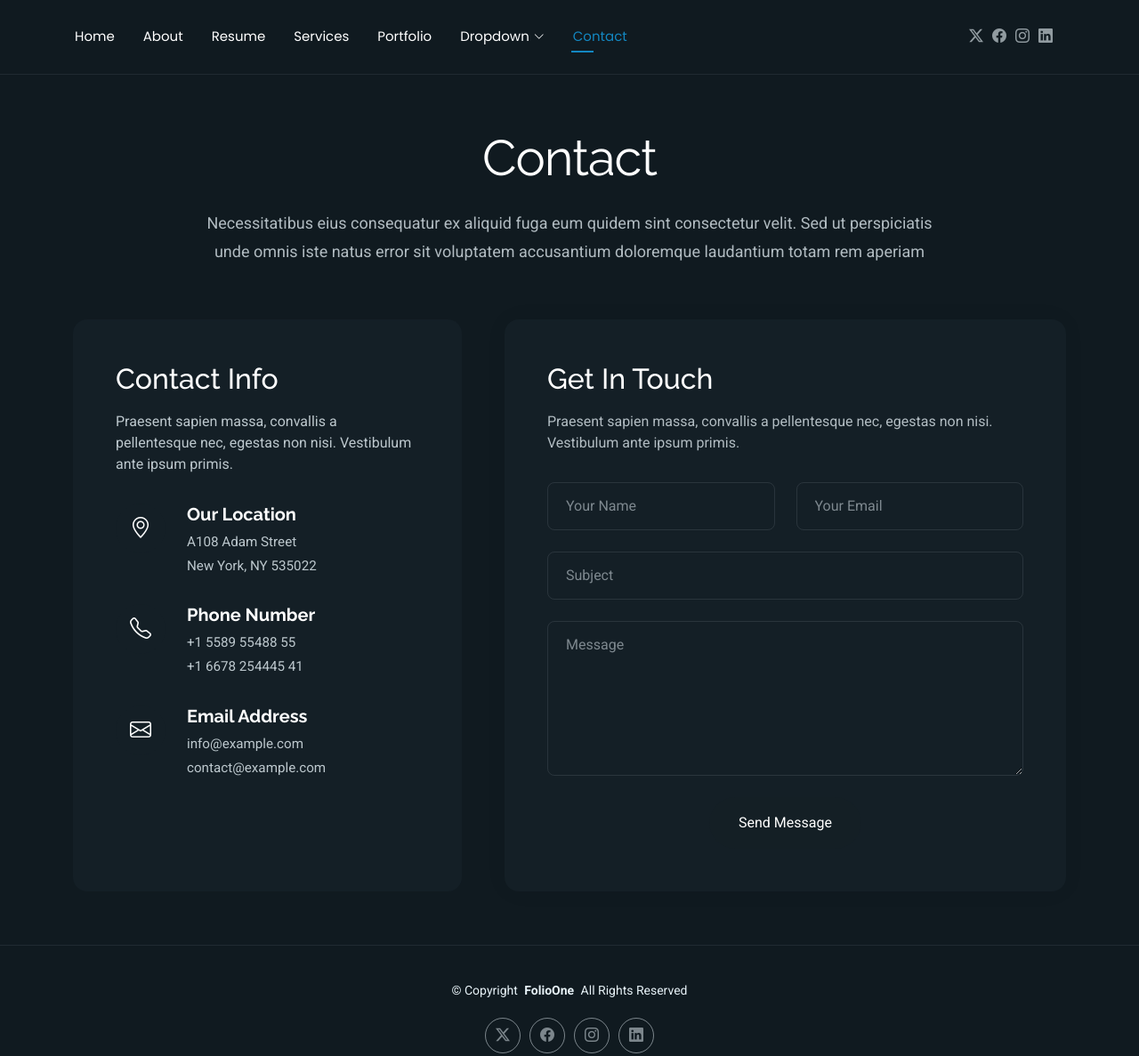
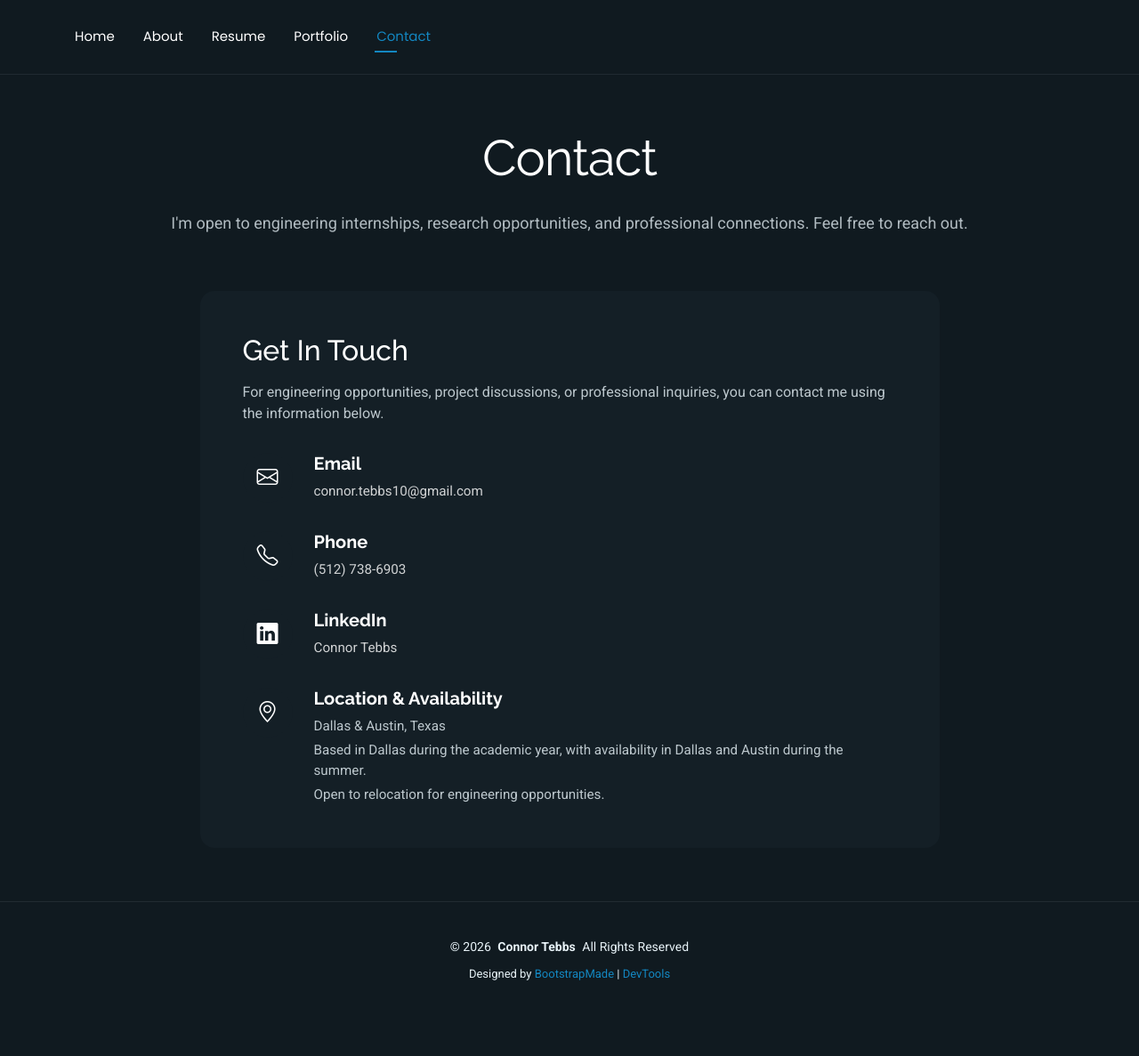
Before and after one commit to connortebbs/connortebbs.github.io, a plain HTML site: page contact.html in a window 1280 px wide. Shown: the top 1187 px of the page at 89% size. After the commit the page ends 1144 px from the top, so only its background shows below. Drawn offline with Linux system fonts and the light colour scheme.

Commit message:
Update contact.html

```diff
--- a/contact.html
+++ b/contact.html
@@ -1,39 +1,36 @@
+
 <!DOCTYPE html>
 <html lang="en">
 
 <head>
   <meta charset="utf-8">
   <meta content="width=device-width, initial-scale=1.0" name="viewport">
-  <title>Contact - FolioOne Bootstrap Template</title>
-  <meta name="description" content="">
-  <meta name="keywords" content="">
 
-  <!-- Favicons -->
+  <title>Contact | Connor Tebbs</title>
+  <meta name="description" content="Contact Connor Tebbs, mechanical engineering student at UT Dallas. Available for engineering opportunities in Dallas, Austin, and other locations.">
+
   <link href="assets/img/favicon.png" rel="icon">
   <link href="assets/img/apple-touch-icon.png" rel="apple-touch-icon">
 
   <!-- Fonts -->
   <link href="https://fonts.googleapis.com" rel="preconnect">
   <link href="https://fonts.gstatic.com" rel="preconnect" crossorigin>
-  <link href="https://fonts.googleapis.com/css2?family=Roboto:ital,wght@0,100;0,300;0,400;0,500;0,700;0,900;1,100;1,300;1,400;1,500;1,700;1,900&family=Poppins:ital,wght@0,100;0,200;0,300;0,400;0,500;0,600;0,700;0,800;0,900;1,100;1,200;1,300;1,400;1,500;1,600;1,700;1,800;1,900&family=Raleway:ital,wght@0,100;0,200;0,300;0,400;0,500;0,600;0,700;0,800;0,900;1,100;1,200;1,300;1,400;1,500;1,600;1,700;1,800;1,900&display=swap" rel="stylesheet">
+  <link href="https://fonts.googleapis.com/css2?family=Roboto:wght@300;400;500;700&family=Poppins:wght@300;400;500;600;700&family=Raleway:wght@300;400;500;600;700&display=swap" rel="stylesheet">
 
-  <!-- Vendor CSS Files -->
+  <!-- Vendor CSS -->
   <link href="assets/vendor/bootstrap/css/bootstrap.min.css" rel="stylesheet">
   <link href="assets/vendor/bootstrap-icons/bootstrap-icons.css" rel="stylesheet">
   <link href="assets/vendor/aos/aos.css" rel="stylesheet">
   <link href="assets/vendor/swiper/swiper-bundle.min.css" rel="stylesheet">
   <link href="assets/vendor/glightbox/css/glightbox.min.css" rel="stylesheet">
 
-  <!-- Main CSS File -->
   <link href="assets/css/main.css" rel="stylesheet">
 
-  <!-- =======================================================
-  * Template Name: FolioOne
-  * Template URL: https://bootstrapmade.com/folioone-bootstrap-portfolio-website-template/
-  * Updated: Aug 23 2025 with Bootstrap v5.3.7
-  * Author: BootstrapMade.com
-  * License: https://bootstrapmade.com/license/
-  ======================================================== -->
+  <!--
+  Template: FolioOne
+  Author: BootstrapMade.com
+  License: https://bootstrapmade.com/license/
+  -->
 </head>
 
 <body class="contact-page">
@@ -41,46 +38,16 @@
   <header id="header" class="header d-flex align-items-center light-background sticky-top">
     <div class="container position-relative d-flex align-items-center justify-content-between">
 
-      <!-- <a href="index.html" class="logo d-flex align-items-center me-auto me-xl-0">
-      <img src="assets/img/logo.webp" alt="">
-      <h1 class="sitename">FolioOne</h1>
-    </a> -->
-
       <nav id="navmenu" class="navmenu">
         <ul>
           <li><a href="index.html">Home</a></li>
           <li><a href="about.html">About</a></li>
           <li><a href="resume.html">Resume</a></li>
-          <li><a href="services.html">Services</a></li>
           <li><a href="portfolio.html">Portfolio</a></li>
-          <li class="dropdown"><a href="#"><span>Dropdown</span> <i class="bi bi-chevron-down toggle-dropdown"></i></a>
-            <ul>
-              <li><a href="#">Dropdown 1</a></li>
-              <li class="dropdown"><a href="#"><span>Deep Dropdown</span> <i class="bi bi-chevron-down toggle-dropdown"></i></a>
-                <ul>
-                  <li><a href="#">Deep Dropdown 1</a></li>
-                  <li><a href="#">Deep Dropdown 2</a></li>
-                  <li><a href="#">Deep Dropdown 3</a></li>
-                  <li><a href="#">Deep Dropdown 4</a></li>
-                  <li><a href="#">Deep Dropdown 5</a></li>
-                </ul>
-              </li>
-              <li><a href="#">Dropdown 2</a></li>
-              <li><a href="#">Dropdown 3</a></li>
-              <li><a href="#">Dropdown 4</a></li>
-            </ul>
-          </li>
           <li><a href="contact.html" class="active">Contact</a></li>
         </ul>
         <i class="mobile-nav-toggle d-xl-none bi bi-list"></i>
       </nav>
-
-      <div class="header-social-links">
-        <a href="#" class="twitter"><i class="bi bi-twitter-x"></i></a>
-        <a href="#" class="facebook"><i class="bi bi-facebook"></i></a>
-        <a href="#" class="instagram"><i class="bi bi-instagram"></i></a>
-        <a href="#" class="linkedin"><i class="bi bi-linkedin"></i></a>
-      </div>
 
     </div>
   </header>
@@ -90,133 +57,159 @@
     <!-- Contact Section -->
     <section id="contact" class="contact section">
 
-      <!-- Section Title -->
       <div class="container section-title" data-aos="fade-up">
         <h2>Contact</h2>
-        <p>Necessitatibus eius consequatur ex aliquid fuga eum quidem sint consectetur velit. Sed ut perspiciatis unde omnis iste natus error sit voluptatem accusantium doloremque laudantium totam rem aperiam</p>
-      </div><!-- End Section Title -->
+        <p>
+          I'm open to engineering internships, research opportunities,
+          and professional connections. Feel free to reach out.
+        </p>
+      </div>
 
       <div class="container" data-aos="fade-up" data-aos-delay="100">
 
-        <div class="row g-4 g-lg-5">
-          <div class="col-lg-5">
+        <div class="row justify-content-center">
+
+          <div class="col-lg-9">
+
             <div class="info-box" data-aos="fade-up" data-aos-delay="200">
-              <h3>Contact Info</h3>
-              <p>Praesent sapien massa, convallis a pellentesque nec, egestas non nisi. Vestibulum ante ipsum primis.</p>
 
+              <h3>Get In Touch</h3>
+
+              <p>
+                For engineering opportunities, project discussions,
+                or professional inquiries, you can contact me using
+                the information below.
+              </p>
+
+              <!-- Email -->
               <div class="info-item" data-aos="fade-up" data-aos-delay="300">
+
+                <div class="icon-box">
+                  <i class="bi bi-envelope"></i>
+                </div>
+
+                <div class="content">
+                  <h4>Email</h4>
+                  <p>
+                    <a href="mailto:connor.tebbs10@gmail.com">
+                      connor.tebbs10@gmail.com
+                    </a>
+                  </p>
+                </div>
+
+              </div>
+
+              <!-- Phone -->
+              <div class="info-item" data-aos="fade-up" data-aos-delay="350">
+
+                <div class="icon-box">
+                  <i class="bi bi-telephone"></i>
+                </div>
+
+                <div class="content">
+                  <h4>Phone</h4>
+                  <p>
+                    <a href="tel:+15127386903">
+                      (512) 738-6903
+                    </a>
+                  </p>
+                </div>
+
+              </div>
+
+              <!-- LinkedIn -->
+              <div class="info-item" data-aos="fade-up" data-aos-delay="400">
+
+                <div class="icon-box">
+                  <i class="bi bi-linkedin"></i>
+                </div>
+
+                <div class="content">
+                  <h4>LinkedIn</h4>
+                  <p>
+                    <a href="https://www.linkedin.com/in/connor-tebbs-366144385/"
+                       target="_blank"
+                       rel="noopener noreferrer">
+                      Connor Tebbs
+                    </a>
+                  </p>
+                </div>
+
+              </div>
+
+              <!-- Location -->
+              <div class="info-item" data-aos="fade-up" data-aos-delay="450">
+
                 <div class="icon-box">
                   <i class="bi bi-geo-alt"></i>
                 </div>
+
                 <div class="content">
-                  <h4>Our Location</h4>
-                  <p>A108 Adam Street</p>
-                  <p>New York, NY 535022</p>
+
+                  <h4>Location &amp; Availability</h4>
+
+                  <p>Dallas &amp; Austin, Texas</p>
+
+                  <p>
+                    Based in Dallas during the academic year,
+                    with availability in Dallas and Austin
+                    during the summer.
+                  </p>
+
+                  <p>
+                    Open to relocation for engineering opportunities.
+                  </p>
+
                 </div>
+
               </div>
 
-              <div class="info-item" data-aos="fade-up" data-aos-delay="400">
-                <div class="icon-box">
-                  <i class="bi bi-telephone"></i>
-                </div>
-                <div class="content">
-                  <h4>Phone Number</h4>
-                  <p>+1 5589 55488 55</p>
-                  <p>+1 6678 254445 41</p>
-                </div>
-              </div>
+            </div>
 
-              <div class="info-item" data-aos="fade-up" data-aos-delay="500">
-                <div class="icon-box">
-                  <i class="bi bi-envelope"></i>
-                </div>
-                <div class="content">
-                  <h4>Email Address</h4>
-                  <p>info@example.com</p>
-                  <p>contact@example.com</p>
-                </div>
-              </div>
-            </div>
-          </div>
-
-          <div class="col-lg-7">
-            <div class="contact-form" data-aos="fade-up" data-aos-delay="300">
-              <h3>Get In Touch</h3>
-              <p>Praesent sapien massa, convallis a pellentesque nec, egestas non nisi. Vestibulum ante ipsum primis.</p>
-
-              <form action="forms/contact.php" method="post" class="php-email-form" data-aos="fade-up" data-aos-delay="200">
-                <div class="row gy-4">
-
-                  <div class="col-md-6">
-                    <input type="text" name="name" class="form-control" placeholder="Your Name" required="">
-                  </div>
-
-                  <div class="col-md-6 ">
-                    <input type="email" class="form-control" name="email" placeholder="Your Email" required="">
-                  </div>
-
-                  <div class="col-12">
-                    <input type="text" class="form-control" name="subject" placeholder="Subject" required="">
-                  </div>
-
-                  <div class="col-12">
-                    <textarea class="form-control" name="message" rows="6" placeholder="Message" required=""></textarea>
-                  </div>
-
-                  <div class="col-12 text-center">
-                    <div class="loading">Loading</div>
-                    <div class="error-message"></div>
-                    <div class="sent-message">Your message has been sent. Thank you!</div>
-
-                    <button type="submit" class="btn">Send Message</button>
-                  </div>
-
-                </div>
-              </form>
-
-            </div>
           </div>
 
         </div>
 
       </div>
 
-    </section><!-- /Contact Section -->
+    </section>
+    <!-- End Contact Section -->
 
   </main>
 
   <footer id="footer" class="footer">
 
     <div class="container">
-      <div class="copyright text-center ">
-        <p>© <span>Copyright</span> <strong class="px-1 sitename">FolioOne</strong> <span>All Rights Reserved<br></span></p>
+
+      <div class="copyright text-center">
+        <p>
+          © <span>2026</span>
+          <strong class="px-1 sitename">Connor Tebbs</strong>
+          <span>All Rights Reserved</span>
+        </p>
       </div>
-      <div class="social-links d-flex justify-content-center">
-        <a href=""><i class="bi bi-twitter-x"></i></a>
-        <a href=""><i class="bi bi-facebook"></i></a>
-        <a href=""><i class="bi bi-instagram"></i></a>
-        <a href=""><i class="bi bi-linkedin"></i></a>
+
+      <div class="credits">
+        Designed by
+        <a href="https://bootstrapmade.com/">BootstrapMade</a>
+        |
+        <a href="https://bootstrapmade.com/tools/">DevTools</a>
       </div>
-      <div class="credits">
-        <!-- All the links in the footer should remain intact. -->
-        <!-- You can delete the links only if you've purchased the pro version. -->
-        <!-- Licensing information: https://bootstrapmade.com/license/ -->
-        <!-- Purchase the pro version with working PHP/AJAX contact form: [buy-url] -->
-        Designed by <a href="https://bootstrapmade.com/">BootstrapMade</a> | <a href="https://bootstrapmade.com/tools/">DevTools</a>
-      </div>
+
     </div>
 
   </footer>
 
-  <!-- Scroll Top -->
-  <a href="#" id="scroll-top" class="scroll-top d-flex align-items-center justify-content-center"><i class="bi bi-arrow-up-short"></i></a>
+  <a href="#"
+     id="scroll-top"
+     class="scroll-top d-flex align-items-center justify-content-center">
+    <i class="bi bi-arrow-up-short"></i>
+  </a>
 
-  <!-- Preloader -->
   <div id="preloader"></div>
 
-  <!-- Vendor JS Files -->
+  <!-- Vendor JS -->
   <script src="assets/vendor/bootstrap/js/bootstrap.bundle.min.js"></script>
-  <script src="assets/vendor/php-email-form/validate.js"></script>
   <script src="assets/vendor/aos/aos.js"></script>
   <script src="assets/vendor/typed.js/typed.umd.js"></script>
   <script src="assets/vendor/waypoints/noframework.waypoints.js"></script>
@@ -226,9 +219,7 @@
   <script src="assets/vendor/isotope-layout/isotope.pkgd.min.js"></script>
   <script src="assets/vendor/glightbox/js/glightbox.min.js"></script>
 
-  <!-- Main JS File -->
   <script src="assets/js/main.js"></script>
 
 </body>
-
 </html>
```
